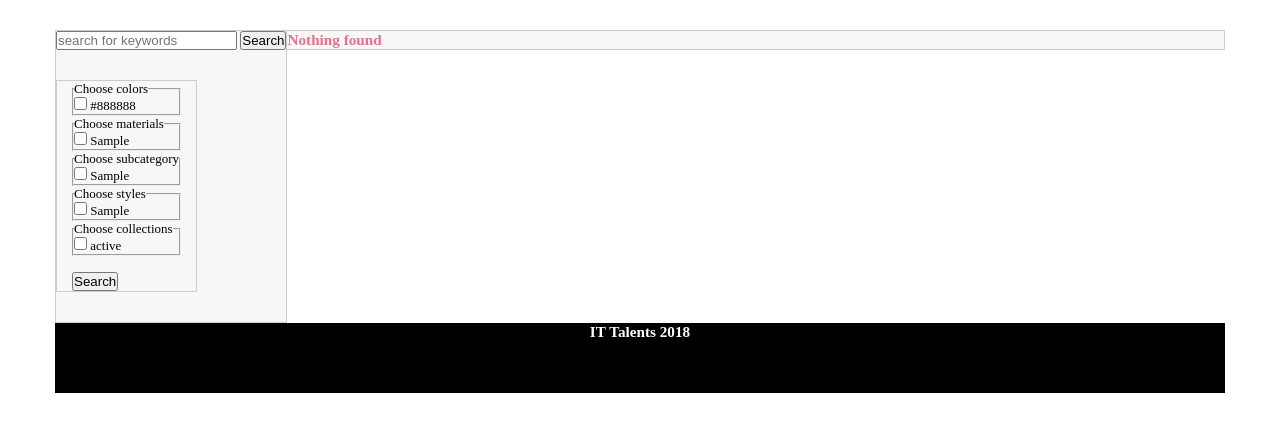
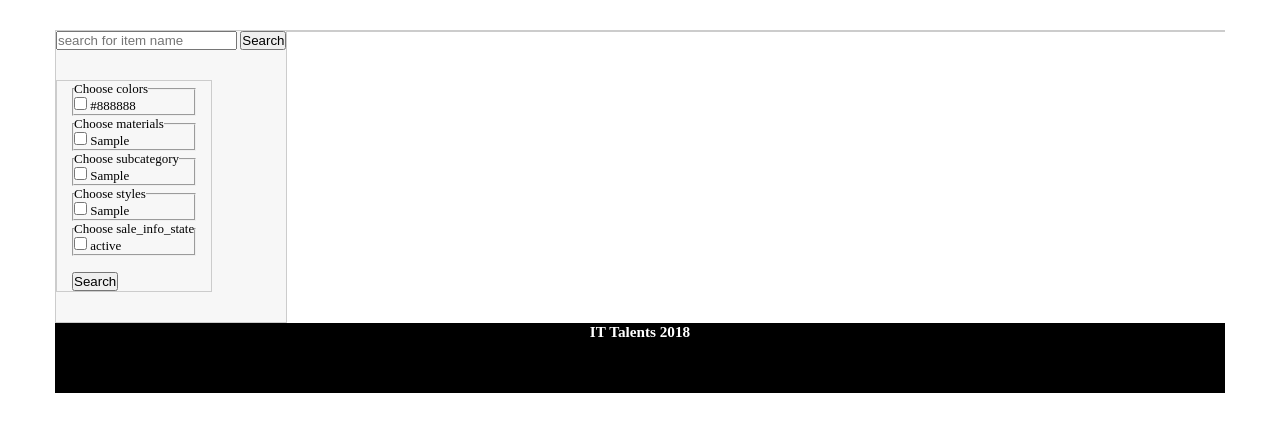
Before and after one commit to petra-daneva/pantofka.bg, a PHP site: page /index.php?page=search in a window 1280 px wide. Shown: the part 264-696 px from the top of the page. Run offline with PHP 8.4, Linux system fonts and the light colour scheme; tables that the repository leaves empty hold one stand-in row (values such as "Sample post").

Commit message:
Changes in history.php , search.php , search_result.php. Several bugs was fixed. Search is working fine.

```diff
--- a/controller/userController.php
+++ b/controller/userController.php
@@ -186,6 +186,8 @@ try{
     if (isset($_SESSION["logged_user"])){
         $user_id = $user_info["user_id"];
         $orders_history = getOrdersHistory($user_id);
+
+
     }
 }catch (PDOException $e){
     echo "pdo exception: " . $e->getMessage();
@@ -298,7 +300,6 @@ try{
                 }
             }
         }
-
         $advanced_search_result = getSearchResults($product_color, $material , $subcategory , $styles , $collections);
     }
 }catch (PDOException $e){
@@ -309,24 +310,46 @@ try{
 
 try{
 if (isset($_POST["search_history_button"])){
-    $input = htmlentities($_POST["search_history_input"]);
-    if (strlen($input) > 30){
+    $input_str = htmlentities($_POST["search_history_input"]);
+    if (strlen($input_str) > 30){
         setcookie("error" , "Input too long!");
         header("Location:index.php?page=history");
         die();
     }
+    if (strstr($input_str , " ")){
+        $input = explode(" " , $input_str);
+    }else{
+        $input[] = $input_str;
+    }
 
-    $input = explode(" " , $input);
-    $history_by_name_str = getHistoryByKeywords($input , "product_name");
-    $history_by_collection_str = getHistoryByKeywords($input , "sale_info_state");
-    $history_by_material_str = getHistoryByKeywords($input , "material");
+    $history_by_color_str = getResultsByKeywords($input , "product_color");
+    $history_by_name_str = getResultsByKeywords($input , "product_name");
+    $history_by_collection_str = getResultsByKeywords($input , "sale_info_state");
+    $history_by_material_str = getResultsByKeywords($input , "material");
+    $history_by_style_str = getResultsByKeywords($input , "style");
+    $history_by_subcategory_str = getResultsByKeywords($input , "subcategory");
+    $history_search_results =
+        $history_by_color_str +
+        $history_by_name_str +
+        $history_by_style_str +
+        $history_by_collection_str +
+        $history_by_material_str +
+        $history_by_subcategory_str;
 
-
-
-
+        foreach ($history_search_results as $id=>$order_result) {
+            foreach ($order_result as $key=>$item) {
+                $numeric_history_search_result[] = (int)$item;
+            }
+        }
+    $orders_history = filterOrdersHistory($numeric_history_search_result);
+    if (empty($orders_history)){
+        setcookie("error" , "Nothing was found.");
+        header("location:index.php?page=history");
+        die();
+    }
 }
-}catch (PDOException $e){
-
+}catch(PDOException $e){
+    $e->getMessage();
 }
 
 
@@ -350,6 +373,13 @@ try{
                                 $search_by_collection_str +
                                 $search_by_material_str +
                                 $search_by_subcategory_str;
+
+        if (empty($search_by_results)){
+            echo "here";
+            setcookie("nested_error" , "Nothing was found");
+            header("Location:index.php?page=search");
+            die();
+        }
     }
 }catch (PDOException $e){
 
--- a/index.php
+++ b/index.php
@@ -7,9 +7,11 @@
     $message = "";
     $error = "";
     $subcategory = "";
+    $nested_error = "";
 
     $message = isset($COOKIE["message"])?htmlentities($_COOKIE["message"]):"";
     $error = isset($_COOKIE["error"])?htmlentities($_COOKIE["error"]):"";
+    $nested_error = isset($_COOKIE["nested_error"])?htmlentities($_COOKIE["nested_error"]):"";
 
     $subcategory = isset($_GET["subcategory"])? htmlentities($_GET["subcategory"]):"men";
     setcookie("add_to_subcategory", $subcategory);
@@ -29,6 +31,7 @@
 
     setcookie("error");
     setcookie("message");
+    setcookie("nested_error");
     setcookie("email");
     setcookie("email_exists");
     setcookie("first_name");
--- a/model/userDao.php
+++ b/model/userDao.php
@@ -103,6 +103,26 @@ function getOrdersHistory($user_id){
     return $user_orders;
 }
 
+function filterOrdersHistory($item_ids){
+    require_once "././model/dbmanager.php";
+    $pdo = new PDO(PDO_CONNECTION_DNS , PDO_CONNECTION_USERNAME, PDO_CONNECTION_PASSWORD );
+    $pdo->setAttribute(PDO::ATTR_ERRMODE , PDO::ERRMODE_EXCEPTION);
+    $place_holders = implode(',', array_fill(0, count($item_ids), '?'));
+    $query = $pdo->prepare("SELECT o.date , p.product_name , p.product_color , p.product_price , p.style ,
+                                             p.subcategory , p.material , s.size_number , p.product_img_name ,
+                                             p.sale_info_state , p.sale_price
+                                            FROM pantofka.orders as o
+                                            INNER JOIN pantofka.products as p USING (product_id)
+                                            INNER JOIN pantofka.sizes as s USING (product_id)
+                                            WHERE p.product_id IN (". $place_holders . ")" );
+    $query->execute($item_ids);
+    $orders = array();
+    while($order = $query->fetch(PDO::FETCH_ASSOC)){
+        $orders[] = $order;
+    }
+    return $orders;
+}
+
 /**
  * getAll...() functions returns the types of specific characteristic from db. It was used for displaying all options in adv. search
  * @return array with characteristic names
@@ -188,7 +208,7 @@ function getSearchResults($colors , $materials , $subcategories , $styles , $col
     $place_holder_subcategories = implode(',', array_fill(0, count($subcategories), '?'));
     $place_holder_styles = implode(',', array_fill(0, count($styles), '?'));
     $place_holder_collections = implode(',', array_fill(0, count($collections), '?'));
-    $query = $pdo->prepare('SELECT DISTINCT product_id
+    $query = $pdo->prepare('SELECT DISTINCT product_id , product_img_name
                                     FROM pantofka.products
                                     WHERE product_color IN ('.$place_holder_colors.')
                                     AND material IN ('.$place_holder_materials.')
@@ -316,7 +336,7 @@ function getHistoryByKeywords($input , $table_name){
         foreach ($input as $key_word) {
             $key_word = "%".$key_word."%";
             //name coll color size material , "product_color" , "sale_info_state" , "style" , "subcategory" , "material"
-            $query = $pdo->prepare("SELECT product_id
+            $query = $pdo->prepare("SELECT p.product_id
                                              FROM pantofka.orders as o
                                              JOIN pantofka.products as p USING (product_id)
                                              WHERE p.$table_name LIKE ? ");
--- a/view/search.php
+++ b/view/search.php
@@ -2,7 +2,7 @@
     <div id="search_forms"  class="inline_block border left">
 
     <form action="index.php?page=search" method="post">
-        <input type="text" name="search_bar_input" placeholder="search for keywords" >
+        <input type="text" name="search_bar_input" placeholder="search for item name" >
         <input type="submit" name="search_bar_button" value="Search">
     </form>
 
@@ -10,7 +10,7 @@
     <form action="index.php?page=search" method="POST">
         <div  class="inline_block top-30 bottom-30 aside-5 border left">
         <?php
-            $characteristic = ["colors"=>$all_colors , "materials"=>$all_materials , "subcategory" => $all_subcategories ,"styles" => $all_styles ,"collections" => $all_collections];
+            $characteristic = ["colors"=>$all_colors , "materials"=>$all_materials , "subcategory" => $all_subcategories ,"styles" => $all_styles ,"sale_info_state" => $all_collections];
                 foreach ($characteristic as $characteristic_name => $all_values){ ?>
                     <fieldset>
                         <legend>Choose <?= $characteristic_name ?></legend>
--- a/view/search_result.php
+++ b/view/search_result.php
@@ -1,23 +1,20 @@
 <section>
+
+    <h1 class="error center"><?= $nested_error ?></h1>
 
     <?php if(!empty($advanced_search_result)):  ?>
         <h1>Search results</h1>
         <?php
         foreach ($advanced_search_result as $item) {
-
-            echo var_dump($item);
-            echo "<br>";
+            $id = $item["product_id"];
+            $img = $item["product_img_name"];
+            echo "<a href='index.php?page=product_info&product_id=$id' target='_blank' class='clear_link inline_black left'><img src='./view/../assets/products_imgs/$img' class='icon_img inline_black left'></a>";
             }
         ?>
     <?php ;elseif(!empty($search_by_results)):
-
         foreach ($search_by_results as $item) {
-
             echo var_dump($item);
             echo "<br>";
         }
-        else:
-        ?>
-    <h1 class="error">Nothing found</h1>
-    <?php endif; ?>
+         endif; ?>
 </section>
```
Also changed, not shown: view/history.php (+3 -29 lines), assets/products_imgs/RalphLaurenORIDJINAL-20180331021129pm.png (added).
